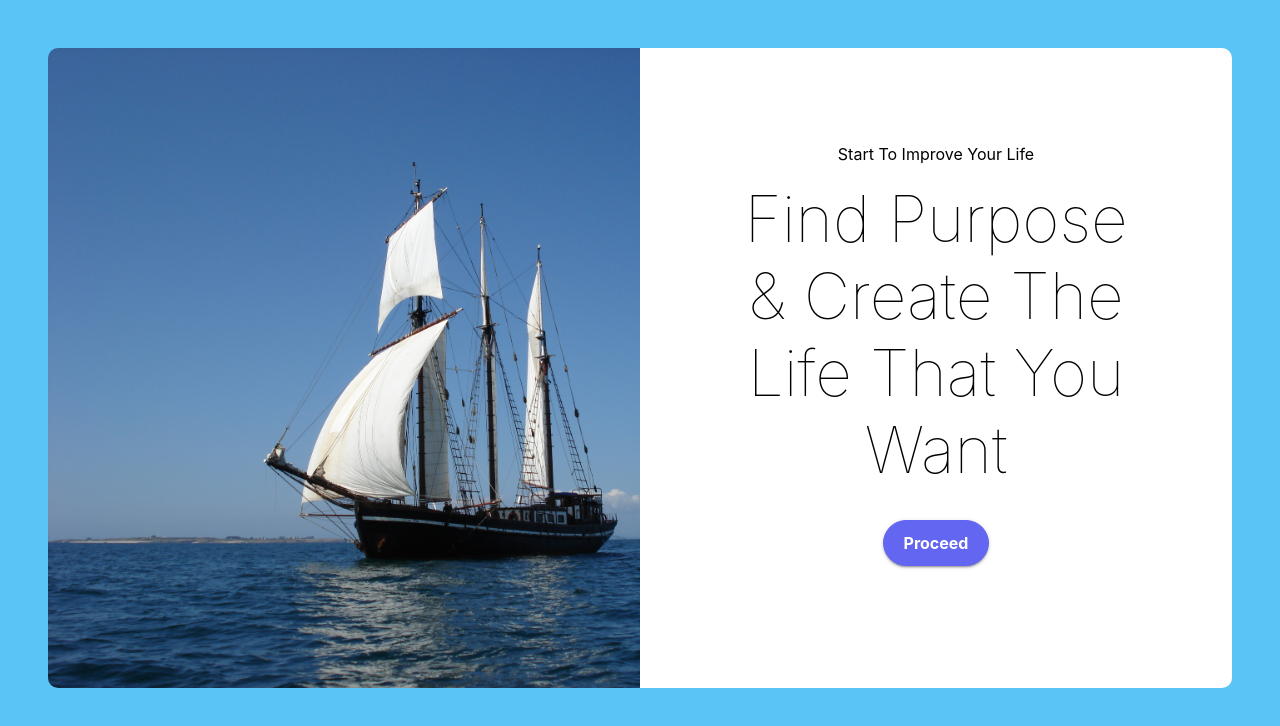
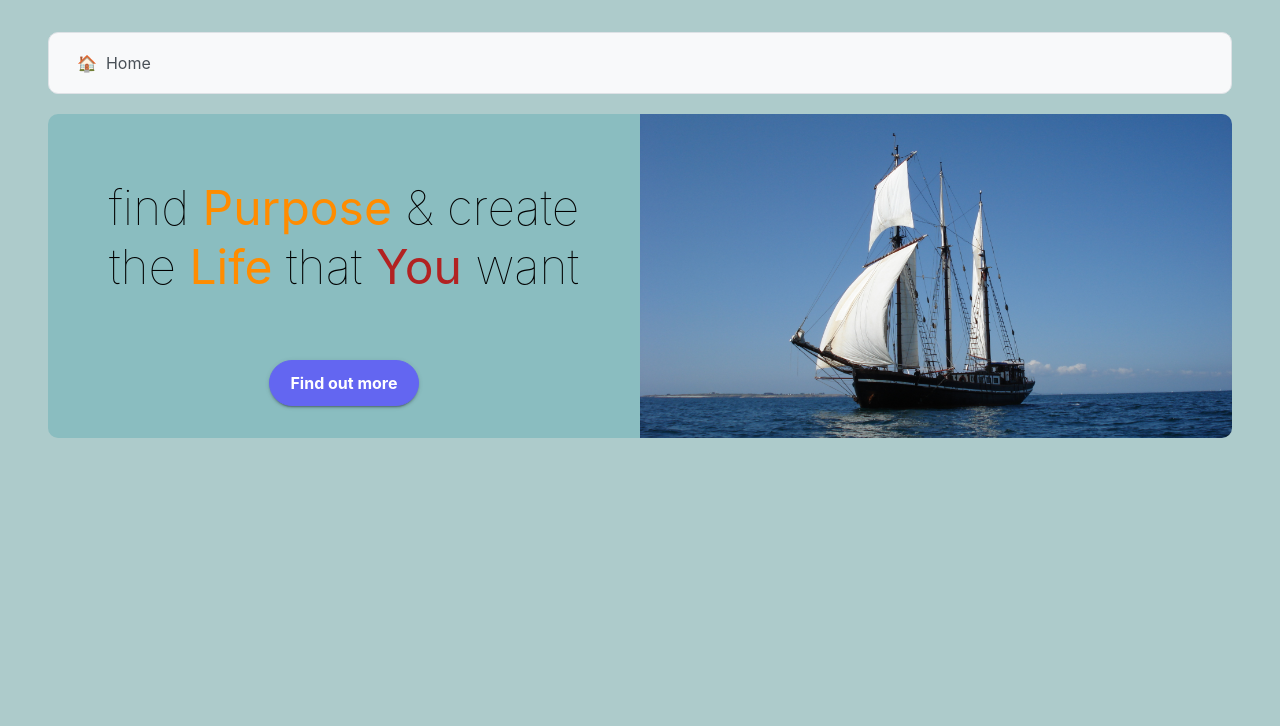
Before and after one commit to electricblues/web-blog, a Next.js app: page / in a window 1280 px wide. Shown: the top 726 px of the page. Built offline with nearby package versions, Linux system fonts and the light colour scheme.

Commit message:
added navbar & changed sccs

```diff
--- a/package.json
+++ b/package.json
@@ -17,6 +17,7 @@
   },
   "devDependencies": {
     "eslint": "8.16.0",
-    "eslint-config-next": "12.1.6"
+    "eslint-config-next": "12.1.6",
+    "sass": "^1.52.1"
   }
 }
--- a/pages/_app.js
+++ b/pages/_app.js
@@ -1,8 +1,9 @@
-import "../styles/globals.css";
-
 import "primereact/resources/themes/lara-light-indigo/theme.css"; // theme
 import "primereact/resources/primereact.min.css"; //core css
 import "primeicons/primeicons.css"; //icons
+
+import "../styles/globals.css";
+import "../styles/styles.scss";
 
 function MyApp({ Component, pageProps }) {
   return <Component {...pageProps} />;
--- /dev/null
+++ b/pages/components/Display/Intro.jsx
@@ -0,0 +1,25 @@
+import { Button } from "primereact/button";
+
+const Intro = () => (
+  <div className="intro">
+    <div>
+      <span className="intro-title">
+        find <span className="intro-title-strong">Purpose</span> & create the{" "}
+        <span className="intro-title-strong">Life</span> that
+        <span className="intro-title-strong" style={{ color: "#B22222" }}>
+          {" "}
+          You
+        </span>{" "}
+        want
+      </span>
+    </div>
+    <div className="intro-action">
+      <Button
+        label="Find out more"
+        className="p-button-raised p-button-rounded"
+      />
+    </div>
+  </div>
+);
+
+export default Intro;
--- /dev/null
+++ b/pages/components/Display/Intro.scss
@@ -0,0 +1,39 @@
+.intro {
+  padding: 2rem;
+  padding-top: 4rem;
+  text-align: center;
+  height: 100%;
+  background-color: rgba(58, 155, 166, 0.3);
+  .intro-title {
+    width: 100%;
+    font-size: 3rem;
+    font-weight: 100;
+  }
+  .intro-action {
+    margin-top: 4rem;
+  }
+  .intro-title-strong {
+    color: darkorange;
+    font-weight: 400;
+  }
+  @media (max-width: $layout-breakpoint-small) {
+    text-align: left;
+    padding: 1rem;
+    padding-top: 2rem;
+
+    background: linear-gradient(
+      rgba(0, 0, 0, 0.7) 0%,
+      rgba(0, 0, 0, 0.3) 50%,
+      rgba(0, 0, 0, 0) 100%
+    );
+    .intro-title {
+      color: #e6d3c7;
+      font-size: 2rem;
+      font-weight: 100;
+    }
+    .intro-action {
+      text-align: center;
+      margin-top: 6.5rem;
+    }
+  }
+}
--- /dev/null
+++ b/pages/components/Display/MenuBar.jsx
@@ -0,0 +1,13 @@
+import { Menubar } from "primereact/menubar";
+const items = [
+  {
+    label: "Home",
+    icon: <div>🏠 &nbsp;</div>,
+  },
+];
+const MenuBar = () => (
+  <div style={{ paddingTop: "2rem" }}>
+    <Menubar style={{ borderRadius: "10px" }} model={items} />
+  </div>
+);
+export default MenuBar;
--- /dev/null
+++ b/pages/components/Display/PictureWrapper.jsx
@@ -0,0 +1,34 @@
+const PictureWrapper = ({ image, children, left = true }) => {
+  const imageDiv = (
+    <div className="picture-wrapper-item">
+      <div
+        className="picture-wrapper-image"
+        style={{
+          backgroundImage: `url(${image})`,
+        }}
+      ></div>
+    </div>
+  );
+
+  const child = (
+    <div className="picture-wrapper-item picture-wrapper-child">{children}</div>
+  );
+
+  return (
+    <div className="picture-wrapper">
+      {left ? (
+        <>
+          {imageDiv}
+          {child}
+        </>
+      ) : (
+        <>
+          {child}
+          {imageDiv}
+        </>
+      )}
+    </div>
+  );
+};
+
+export default PictureWrapper;
--- /dev/null
+++ b/pages/components/Display/PictureWrapper.scss
@@ -0,0 +1,42 @@
+.picture-wrapper {
+  display: flex;
+  flex-direction: row;
+  border-radius: 10px;
+  overflow: hidden;
+  position: relative;
+  //box-shadow: 10px 10px rgb(0, 0, 0, 0.3);
+}
+
+.picture-wrapper-item {
+  flex: 50%;
+}
+
+.picture-wrapper-image {
+  height: 100%;
+  min-height: 40vh;
+  width: 100%;
+  position: relative;
+  background-size: cover;
+  background-position: center;
+}
+
+// .picture-wrapper-child {
+//   width: 100%;
+// }
+
+@media (max-width: $layout-breakpoint-small) {
+  .picture-wrapper {
+    flex-direction: column;
+  }
+  .picture-wrapper-child {
+    position: absolute;
+    top: 0;
+
+    height: "0px";
+    width: "100%";
+    z-index: 3;
+  }
+  .picture-wrapper-item {
+    flex: 100%;
+  }
+}
--- a/pages/index.js
+++ b/pages/index.js
@@ -1,62 +1,25 @@
-import Image from "next/image";
-import dynamic from "next/dynamic";
-import styles from "../styles/Home.module.css";
-import { useEffect, useState } from "react";
-import { Card } from "primereact/card";
-import { Button } from "primereact/button";
-
-const PictureWrapper = ({ image, children }) => {
-  return (
-    <div className="picture-wrapper">
-      <div className="picture-wrapper-item">
-        <div
-          style={{
-            height: "100%",
-            minHeight: "40rem",
-            width: "100%",
-            position: "relative",
-            backgroundSize: "cover",
-            backgroundImage: `url(${image})`,
-          }}
-        >
-          {/**
-         *
-        <Image layout="fill" objectFit="contain" src={image} alt={"boat"} />  */}
-        </div>
-      </div>
-      <div className="picture-wrapper-item picture-wrapper-child">
-        {children}
-      </div>
-    </div>
-  );
-};
-
-const Intro = () => (
-  <div style={{ padding: "5rem", textAlign: "center" }}>
-    <p>Start To Improve Your Life</p>
-    <div style={{ paddingBottom: "2rem" }}>
-      <span style={{ fontSize: "4rem", fontWeight: "100" }}>
-        Find Purpose & Create The Life That You Want
-      </span>
-    </div>
-    <Button label="Proceed" className="p-button-raised p-button-rounded" />
-  </div>
-);
+import MenuBar from "./components/Display/MenuBar";
+import Intro from "./components/Display/Intro";
+import PictureWrapper from "./components/Display/PictureWrapper";
 
 export default function Home() {
   return (
     <div
       style={{
         padding: "3rem",
-        backgroundColor: "#5BC4F7",
+        paddingTop: "0px",
+        backgroundColor: "#ADCBCB",
         minHeight: "100vh",
         height: "100%",
       }}
     >
       <div style={{ maxWidth: "100rem", margin: "auto" }}>
-        <PictureWrapper image={"/images/boat.jpg"}>
+        <MenuBar />
+        <br />
+        <PictureWrapper image={"/images/boat.jpg"} left={false}>
           <Intro />
         </PictureWrapper>
+        <br />
       </div>
     </div>
   );
--- a/styles/globals.css
+++ b/styles/globals.css
@@ -13,26 +13,3 @@ a {
 * {
   box-sizing: border-box;
 }
-
-.picture-wrapper {
-  display: flex;
-  flex-direction: row;
-  border-radius: 10px;
-  overflow: hidden;
-}
-.picture-wrapper-item {
-  flex: 50%;
-}
-
-.picture-wrapper-child {
-  background-color: white;
-}
-
-@media (max-width: 800px) {
-  .picture-wrapper {
-    flex-direction: column;
-  }
-  .picture-wrapper-item {
-    flex: 100%;
-  }
-}
--- /dev/null
+++ b/styles/styles.scss
@@ -0,0 +1,6 @@
+// Display components
+
+$layout-breakpoint-small: 700px;
+
+@import "../pages/components/Display/PictureWrapper.scss";
+@import "../pages/components/Display/Intro.scss";
```
Also changed, not shown: pages/components/Display/CustomNavbar.jsx (added, +44 -0 lines), 1 other file (tests, documents, lock files or other folders).
